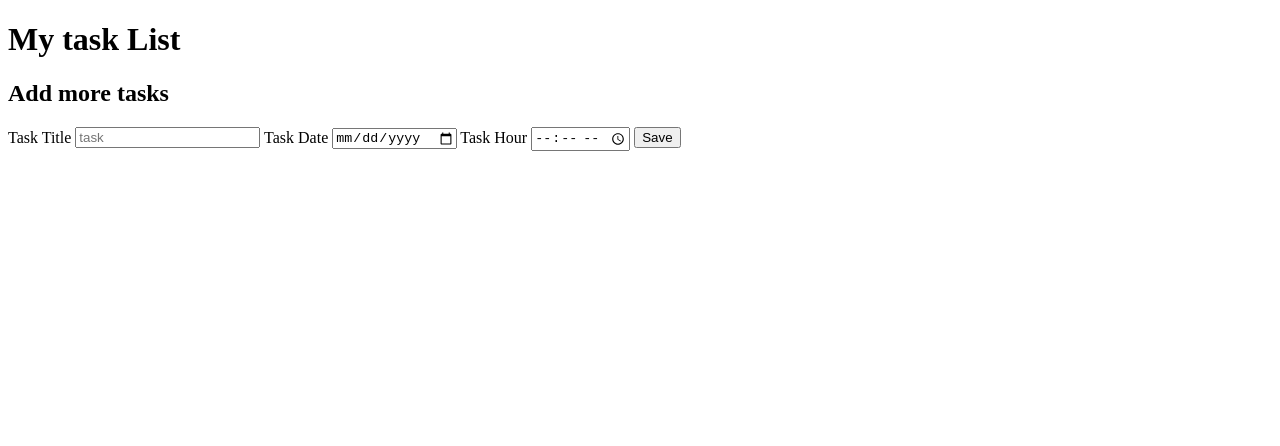
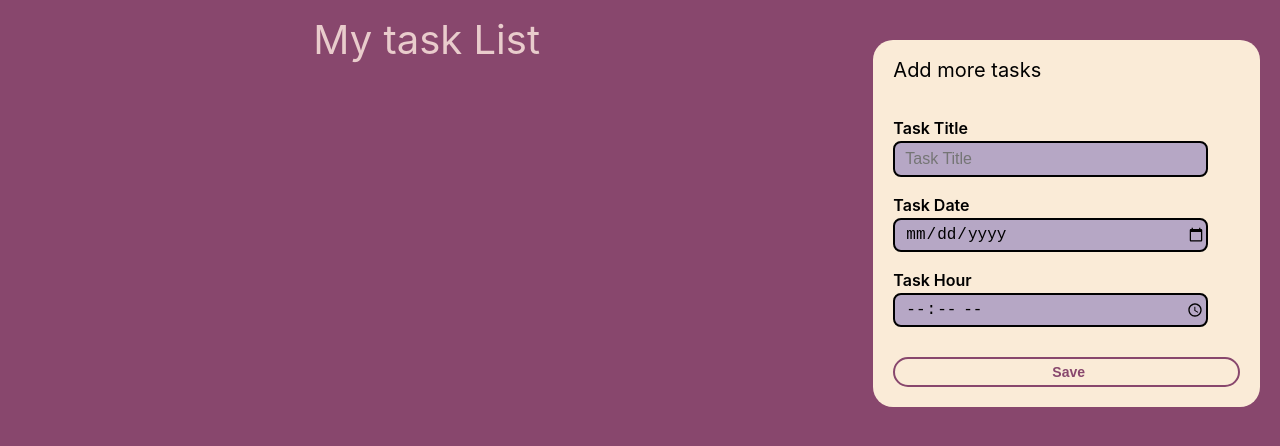
Before and after one commit to JulianaMota/Tasks-Form, a plain HTML site: page index.html in a window 1280 px wide. Drawn offline with Linux system fonts and the light colour scheme; no server answers.

Commit message:
css of form and list

```diff
--- a/index.html
+++ b/index.html
@@ -8,32 +8,53 @@
     <link rel="stylesheet" href="style.css" />
   </head>
   <body>
+    <main>
       <h1>My task List</h1>
       <section></section>
       <template>
         <article>
           <h2 data-field="task">Task</h2>
-        <p data-field="date">Date</p>
-        <p data-field="time">Time</p>
+          <p data-field="date">Date: <span></span></p>
+          <p data-field="time">Time: <span></span></p>
           <button data-field="remove">Task Complete</button>
         </article>
       </template>
+    </main>
+    <aside>
       <h2>Add more tasks</h2>
       <form autocomplete="off">
         <label for="form_task">Task Title</label>
+        <div>
           <input
             type="text"
             name="task"
             id="form_task"
             required
-        placeholder="task"
+            placeholder="Task Title"
+            minlength="4"
           />
+          <span></span>
+        </div>
         <label for="form_date">Task Date</label>
-      <input type="date" name="date" id="form_date" required />
+        <div>
+          <input
+            type="date"
+            name="date"
+            id="form_date"
+            required
+            min="2018-01-02"
+            max="2020-01-02"
+          />
+          <span></span>
+        </div>
         <label for="form_hour">Task Hour</label>
+        <div>
           <input type="time" name="hour" id="form_hour" required />
-      <input type="submit" name="submit" value="Save" />
+          <span></span>
+        </div>
+        <input type="submit" name="submit" value="Save" id="submit" />
       </form>
+    </aside>
     <script src="index.js"></script>
   </body>
 </html>
--- a/index.js
+++ b/index.js
@@ -29,8 +29,8 @@ function displayTasks(task) {
 
   copy.querySelector("[data-field=task]").textContent = task.Task;
   copy.querySelector("article").dataset.id = task._id;
-  copy.querySelector("[data-field=date]").textContent = task.Date;
-  copy.querySelector("[data-field=time]").textContent = task.Hour;
+  copy.querySelector("[data-field=date] span").textContent = task.Date;
+  copy.querySelector("[data-field=time] span").textContent = task.Hour;
   copy.querySelector("[data-field=remove]").addEventListener("click", e => {
     e.target.parentElement.remove();
     removeTask(id);
--- a/style.css
+++ b/style.css
@@ -0,0 +1,244 @@
+/* http://meyerweb.com/eric/tools/css/reset/
+   v2.0 | 20110126
+   License: none (public domain)
+*/
+
+html,
+body,
+div,
+span,
+applet,
+object,
+iframe,
+h1,
+h2,
+h3,
+h4,
+h5,
+h6,
+p,
+blockquote,
+pre,
+a,
+abbr,
+acronym,
+address,
+big,
+cite,
+code,
+del,
+dfn,
+em,
+img,
+ins,
+kbd,
+q,
+s,
+samp,
+small,
+strike,
+strong,
+sub,
+sup,
+tt,
+var,
+b,
+u,
+i,
+center,
+dl,
+dt,
+dd,
+ol,
+ul,
+li,
+fieldset,
+form,
+label,
+legend,
+table,
+caption,
+tbody,
+tfoot,
+thead,
+tr,
+th,
+td,
+article,
+aside,
+canvas,
+details,
+embed,
+figure,
+figcaption,
+footer,
+header,
+hgroup,
+menu,
+nav,
+output,
+ruby,
+section,
+summary,
+time,
+mark,
+audio,
+video {
+  margin: 0;
+  padding: 0;
+  border: 0;
+  font-size: 100%;
+  font: inherit;
+  vertical-align: baseline;
+}
+/* HTML5 display-role reset for older browsers */
+article,
+aside,
+details,
+figcaption,
+figure,
+footer,
+header,
+hgroup,
+menu,
+nav,
+section {
+  display: block;
+}
+body {
+  line-height: 1;
+}
+ol,
+ul {
+  list-style: none;
+}
+blockquote,
+q {
+  quotes: none;
+}
+blockquote:before,
+blockquote:after,
+q:before,
+q:after {
+  content: "";
+  content: none;
+}
+table {
+  border-collapse: collapse;
+  border-spacing: 0;
+}
+
+body {
+  display: grid;
+  grid-template: 1fr / 2fr 1fr;
+  background-color: rgb(136, 71, 109);
+  color: rgb(233, 204, 204);
+  font-family: -apple-system, BlinkMacSystemFont, "Segoe UI", Roboto, Oxygen,
+    Ubuntu, Cantarell, "Open Sans", "Helvetica Neue", sans-serif;
+  margin-top: 20px;
+}
+
+h1 {
+  font-size: 40px;
+  text-align: center;
+}
+
+section {
+  display: grid;
+  grid-template-columns: 1fr;
+  grid-gap: 20px;
+  padding: 40px;
+}
+article {
+  background-color: rgb(224, 191, 210);
+  color: black;
+  border-radius: 10px;
+  padding: 20px;
+  display: grid;
+  grid-template: 1fr/ 1fr 1fr 1fr 1fr;
+  grid-gap: 10px;
+}
+article h2 {
+  font-size: 20px;
+  font-weight: bold;
+}
+article p {
+  font-weight: bold;
+}
+article p span {
+  font-weight: 100;
+}
+article button {
+  height: 50px;
+  background: transparent;
+  border: solid 2px rgb(136, 71, 109);
+  border-radius: 20px;
+  color: rgb(136, 71, 109);
+  font-size: 14px;
+  font-weight: 600;
+}
+input#submit:hover,
+article button:hover {
+  background-color: rgb(136, 71, 109);
+  color: white;
+  border: solid 2px white;
+}
+
+aside {
+  background-color: antiquewhite;
+  padding: 20px;
+  margin: 20px;
+  border-radius: 20px;
+  color: black;
+}
+aside h2 {
+  font-size: 20px;
+}
+form {
+  display: flex;
+  flex-direction: column;
+  padding-top: 20px;
+}
+form label {
+  padding-top: 20px;
+  font-weight: 600;
+}
+form div {
+  display: grid;
+  grid-template-columns: 10fr 1fr;
+}
+form div span {
+  padding-left: 10px;
+  align-self: center;
+}
+form input {
+  height: 30px;
+  border-radius: 8px;
+  border: solid black 2px;
+  padding-left: 10px;
+  font-size: 16px;
+  margin-top: 5px;
+  transition: 1s all;
+}
+
+form input#submit {
+  margin-top: 30px;
+  background: transparent;
+  border: solid 2px rgb(136, 71, 109);
+  border-radius: 20px;
+  color: rgb(136, 71, 109);
+  font-size: 14px;
+  font-weight: 600;
+}
+input:invalid {
+  background-color: rgb(182, 167, 197);
+}
+input:focus {
+  box-shadow: 3px 3px 8px 3px #888888;
+  outline: none;
+}
+input:valid + span::after {
+  content: "✔";
+  color: green;
+  font-weight: bold;
+}
```
Lines whose indentation alone changed are shown as unchanged.
